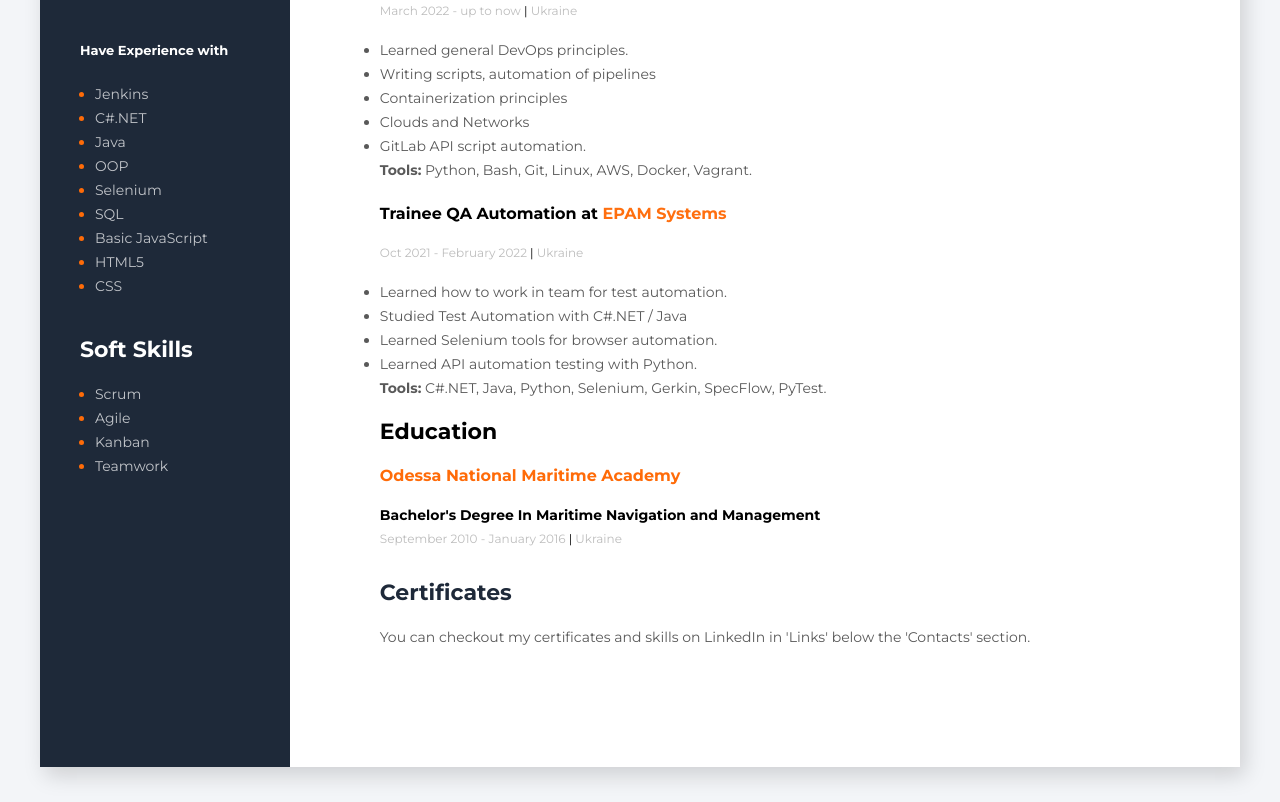
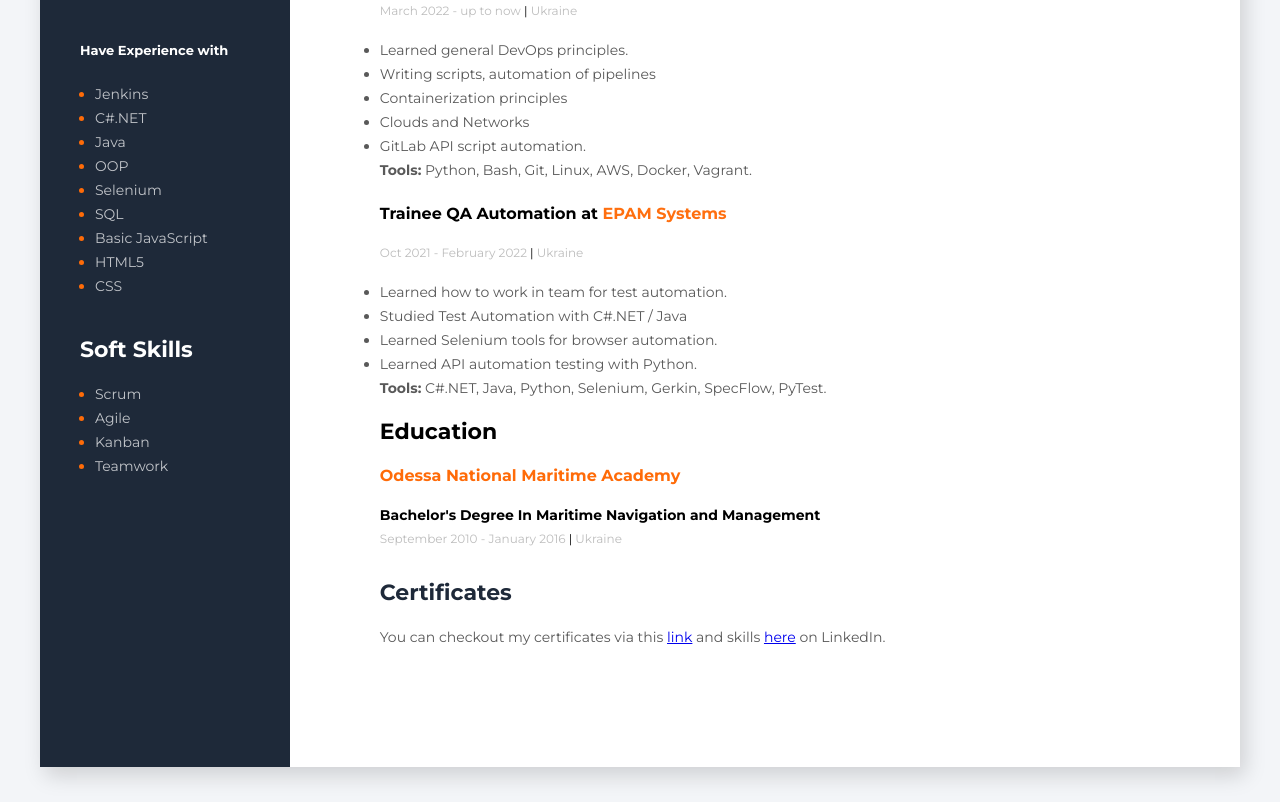
Before and after one commit to IgnatikVodichka/my-resume, a plain HTML site: page index.html in a window 1280 px wide. Shown: the part 698-1500 px from the top of the page. Drawn offline with Linux system fonts and the light colour scheme.

Commit message:
Changed certification and skills links

```diff
--- a/index.html
+++ b/index.html
@@ -176,7 +176,7 @@
         <div class="certification-container">
           <h4 class="wexped" style="color: #1e2939;">Certificates</h4>
           <ul class="job-duties">
-              You can checkout my certificates and skills on LinkedIn in 'Links' below the 'Contacts' section.
+            You can checkout my certificates via this <a href="https://www.linkedin.com/in/ignat-katrechko/details/certifications/">link</a> and skills <a href="https://www.linkedin.com/in/ignat-katrechko/details/skills/">here</a> on LinkedIn.
           </ul>
         </div>
       </div>
```
